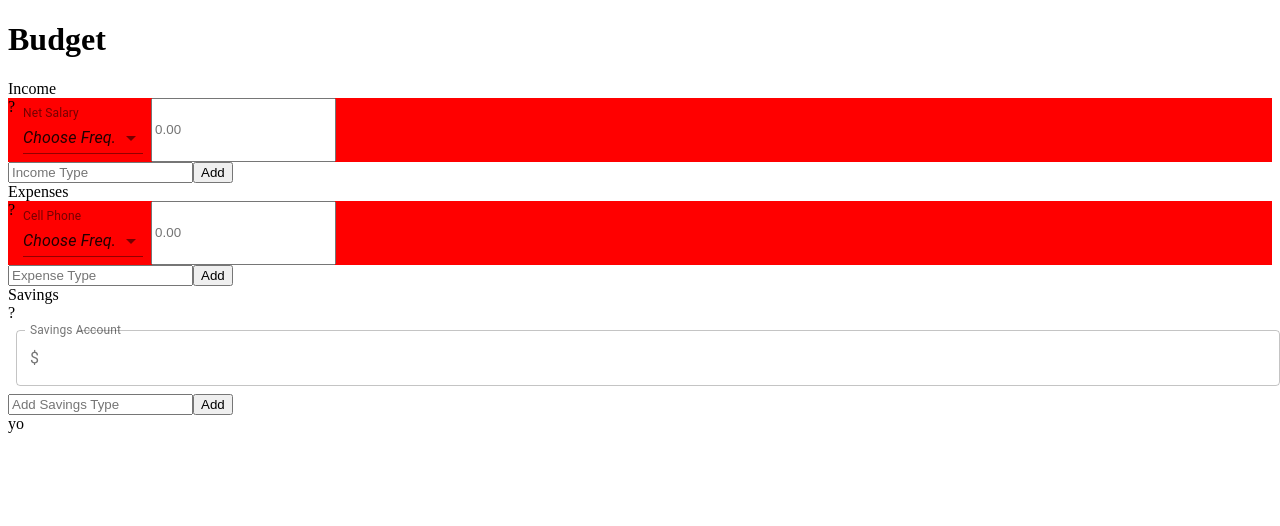
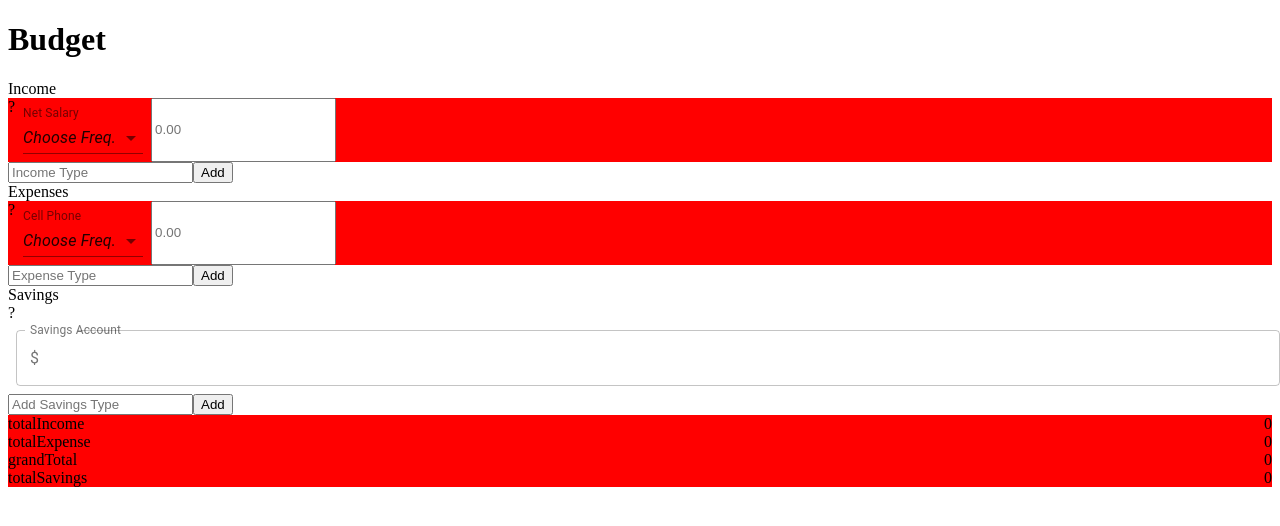
Before and after one commit to peterscardera/budget, a React (Create React App) app in the folder Front/: page / in a window 1280 px wide. Shown: the top 526 px of the page. Built offline with nearby package versions, Linux system fonts and the light colour scheme.

Commit message:
added total component

```diff
--- a/Front/package.json
+++ b/Front/package.json
@@ -12,7 +12,8 @@
     "react": "^16.13.1",
     "react-dom": "^16.13.1",
     "react-router-dom": "^5.2.0",
-    "react-scripts": "3.4.1"
+    "react-scripts": "3.4.1",
+    "styled-components": "^5.1.1"
   },
   "scripts": {
     "start": "react-scripts start",
--- a/Front/src/components/ReusableStreamFunct/cashFlow.js
+++ b/Front/src/components/ReusableStreamFunct/cashFlow.js
@@ -13,7 +13,7 @@ import Select from "@material-ui/core/Select";
 
 import { BudgetContext } from "../../budgetContext";
 
-// Reusable functional component for expenses and income
+// Reusable functional component for expenses and income*****
 
 let counterIds = 0;
 const CashFlow = ({ type, placeholderForNew }) => {
--- /dev/null
+++ b/Front/src/components/Totals/EachTotal.js
@@ -0,0 +1,18 @@
+import React from "react";
+import styled from "styled-components";
+
+const EachTotal = ({ id, amount }) => {
+  return (
+    <Wrapper>
+      <div>{id}</div>
+      <div>{amount}</div>
+    </Wrapper>
+  );
+};
+
+export default EachTotal;
+
+const Wrapper = styled.div`
+  display: flex;
+  justify-content: space-between;
+`;
--- a/Front/src/components/Totals/totals.js
+++ b/Front/src/components/Totals/totals.js
@@ -1,43 +1,72 @@
 import React, { useContext, useState, useEffect } from "react";
 import { BudgetContext } from "../../budgetContext";
+import styled from "styled-components";
+
+import EachTotal from "./EachTotal";
 
 const Totals = () => {
   const { incomeState, expenseState, savingsState } = useContext(BudgetContext);
 
-  // const [ totalState, setTotalState ] = useState = ({} )
-
+  const [totalState, setTotalState] = useState(null);
+  console.log(totalState);
   useEffect(() => {
-    let totalIncome = incomeState
+    // by multiplying it by its frequence im annualizing each one
+    let totalIncomeAmt = incomeState
       .map((item, i) => {
-        return parseInt(item.amount) * item.frequency;
+        if (item.amount === null) {
+          return 0;
+        } else {
+          return parseInt(item.amount) * item.frequency;
+        }
       })
       .reduce((acc, currentVal) => {
         return acc + currentVal;
       });
 
-    let totalExpense = expenseState
+    let totalExpenseAmt = expenseState
       .map((item, i) => {
-        return parseInt(item.amount) * item.frequency;
+        if (item.amount === null) {
+          return 0;
+        } else {
+          return parseInt(item.amount) * item.frequency;
+        }
       })
       .reduce((acc, currentVal) => {
         return acc + currentVal;
       });
 
-    let totalSavings = savingsState
+    let totalSavingsAmt = savingsState
       .map((item, i) => {
-        return parseInt(item.amount);
+        if (item.amount === null) {
+          return 0;
+        } else {
+          return parseInt(item.amount);
+        }
       })
       .reduce((acc, currentVal) => {
         return acc + currentVal;
       });
-    console.log(totalIncome, totalExpense, totalSavings, "TOTALS TESY");
+    let grandTotalAmt = totalIncomeAmt - totalExpenseAmt;
+
+    setTotalState([
+      { id: "totalIncome", amount: totalIncomeAmt },
+      { id: "totalExpense", amount: totalExpenseAmt },
+      { id: "grandTotal", amount: grandTotalAmt },
+      { id: "totalSavings", amount: totalSavingsAmt },
+    ]);
   }, [incomeState, expenseState, savingsState]);
 
   return (
-    <>
-      <div>yo</div>
-    </>
+    <Wrapper>
+      {totalState !== null &&
+        totalState.map((item) => <EachTotal key={item.id} {...item} />)}
+    </Wrapper>
   );
 };
 
 export default Totals;
+
+const Wrapper = styled.div`
+
+  background: red;
+`;
```
Also changed, not shown: 1 other file (tests, documents, lock files or other folders).
